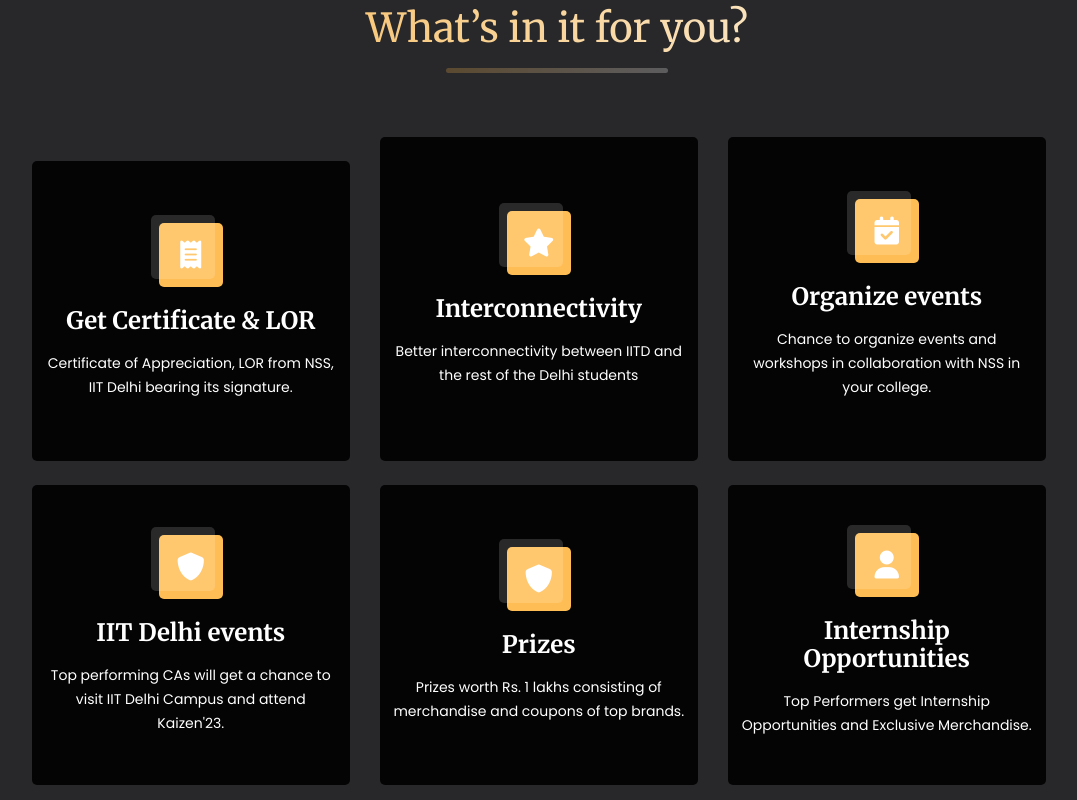
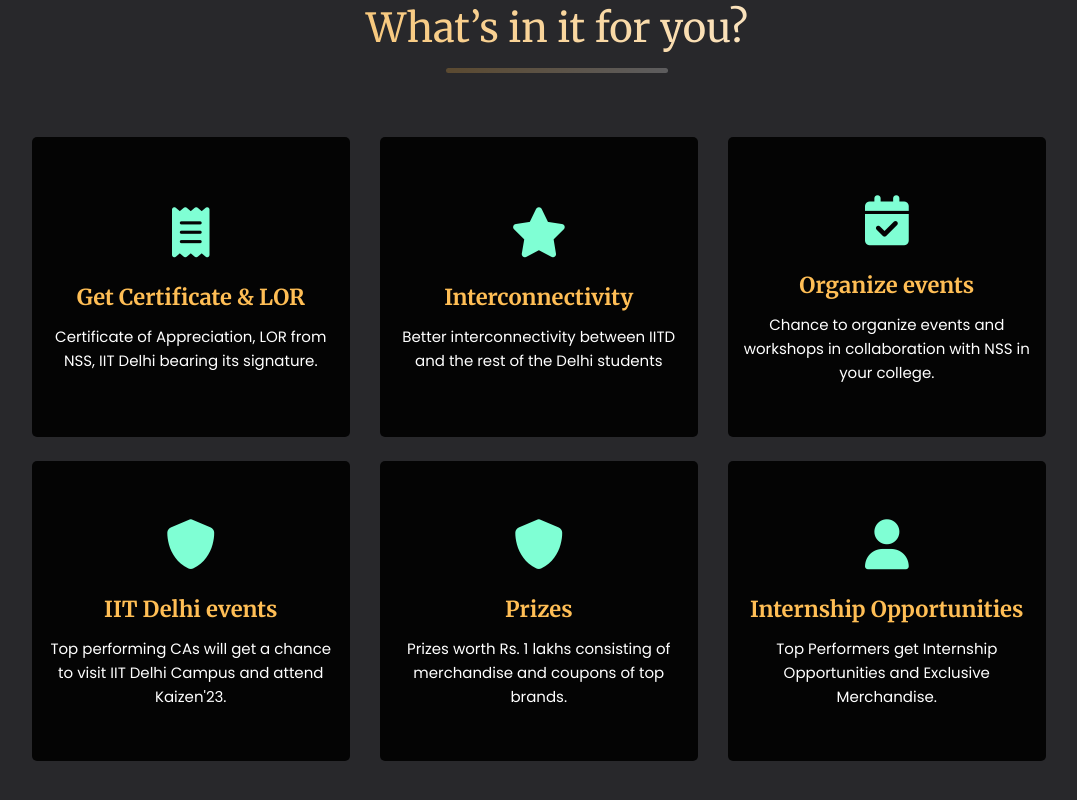
Before and after one commit to NSS-IIT-Delhi/Kaizen-23-CAP, a React (Create React App) app: page / in a window 1280 px wide. Shown: the part 860-1660 px from the top of the page, without its empty margins (83-1160 px from the left). Built offline with nearby package versions, Linux system fonts and the light colour scheme.

Commit message:
Changes WhyCAP2

```diff
--- a/src/components/footer/Cap.css
+++ b/src/components/footer/Cap.css
@@ -93,17 +93,17 @@ section .container {
     font-size:0.8rem;
     border-radius: 5px;
 }
-.services .icon-box:hover {
+/* .services .icon-box:hover {
     background: rgba(0, 0, 0);
     border-color: #ffbe55;
     transform: translateY(-2.5px);
     box-shadow: 0px 0px 10px #fae5c3;
-}
+} */
 .services .icon-box .icon {
     margin: 0 auto;
     width: 64px;
     height: 64px;
-    background: #ffbe55;
+    /* background: #ffbe55; */
     border-radius: 5px;
     transition: all 0.3s ease-out 0s;
     display: flex;
@@ -113,33 +113,21 @@ section .container {
     transform-style: preserve-3d;
 }
 
-.services .icon-box .icon::before {
-    position: absolute;
-    content: "";
-    left: -8px;
-    top: -8px;
-    height: 100%;
-    width: 100%;
-    background: rgba(255, 255, 255, 0.15);
-    border-radius: 5px;
-    /* transition: all 0.3s ease-out 0s;
-    transform: translateZ(-1px); */
-}
-
 .services .icon-box .icon i {
-    color: #fff;
-    font-size: 28px;
+    color: aquamarine;
+    font-size: 50px;
 }
 
 .services .icon-box h4 {
-    font-weight: 700;
+    font-weight: 600;
     margin-bottom: 15px;
-    font-size: 24px;
+    font-size: 22px;
+    color: #ffbe55;
 }
 
 .services .icon-box p {
     line-height: 24px;
-    font-size: 14px;
+    font-size: 15px;
     margin-bottom: 0;
     /*changes below made by Abhijeet*/
     font-family:var(--secondary-font);
--- a/src/components/footer/WhyCAP.js
+++ b/src/components/footer/WhyCAP.js
@@ -13,14 +13,14 @@ const WhyCAP = () => {
       </div>
     <div className="container">
       <div className="row2 row">
-      <div className="col-lg-4 col-md-6 col-sm-12 col-xs-12  d-flex mt-4">
+      <div className="col-lg-4 col-md-6 col-sm-8 col-xs-10  d-flex mt-4 mt-md-0">
           <div className="icon-box   cap-cards">
             <div className="icon"><i class="fa-solid fa-receipt"></i></div>
             <h4>Get Certificate & LOR</h4>
             <p>Certificate of Appreciation, LOR from NSS, IIT Delhi bearing its signature.</p>
           </div>
         </div>
-        <div className="col-lg-4 col-md-6 col-sm-12 col-xs-12  d-flex mt-4 mt-md-0">
+        <div className="col-lg-4 col-md-6 col-sm-8 col-xs-10  d-flex mt-4 mt-md-0">
           <div className="icon-box   cap-cards">
             <div className="icon"><i class="fa-solid fa-star"></i></div>
             <h4>Interconnectivity</h4>
@@ -28,14 +28,14 @@ const WhyCAP = () => {
           </div>
         </div>
 
-        <div className="col-lg-4 col-md-6 col-sm-12 col-xs-12  d-flex mt-4 mt-md-0">
+        <div className="col-lg-4 col-md-6 col-sm-8 col-xs-10  d-flex mt-4 mt-md-0">
           <div className="icon-box   cap-cards">
             <div className="icon"><i class="fa-solid fa-calendar-check"></i></div>
             <h4>Organize events</h4>
             <p>Chance to organize events and workshops in collaboration with NSS in your college.</p>
           </div>
         </div>
-        <div className="col-lg-4 col-md-6 col-sm-12 col-xs-12 d-flex mt-4">
+        <div className="col-lg-4 col-md-6 col-sm-8 col-xs-10 d-flex mt-4">
           <div className="icon-box   cap-cards">
             <div className="icon"><i class="fa-solid fa-shield"></i></div>
             <h4>IIT Delhi events</h4>
@@ -43,7 +43,7 @@ const WhyCAP = () => {
             </p>
           </div>
         </div>
-        <div className="col-lg-4 col-md-6 col-sm-12 col-xs-12 d-flex mt-4">
+        <div className="col-lg-4 col-md-6 col-sm-8 col-xs-10 d-flex mt-4">
           <div className="icon-box   cap-cards">
             <div className="icon"><i class="fa-solid fa-shield"></i></div>
             <h4>Prizes</h4>
@@ -52,7 +52,7 @@ const WhyCAP = () => {
           </div>
         </div>
 
-        <div className="col-lg-4 col-md-6 col-sm-12 col-xs-12 d-flex mt-4">
+        <div className="col-lg-4 col-md-6 col-sm-8 col-xs-10 d-flex mt-4">
           <div className="icon-box   cap-cards">
             <div className="icon"><i class="fa-solid fa-user"></i></div>
             <h4>Internship Opportunities</h4>
```
